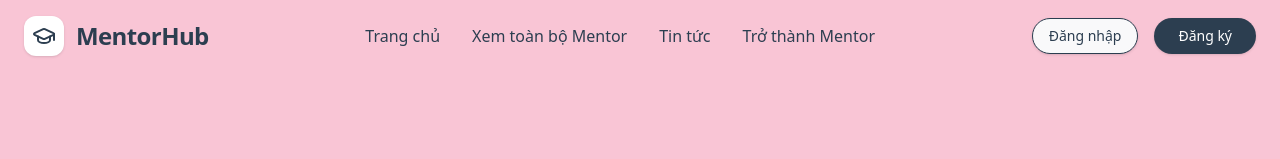
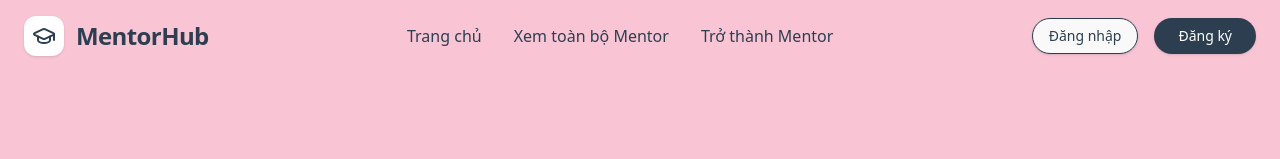
Before and after one commit to chuoois/MentorWeb, a React (Vite) app in the folder client/: page / in a window 1280 px wide. Shown: the top 159 px of the page. Built offline with nearby package versions, Linux system fonts and the light colour scheme.

Commit message:
no message

```diff
--- a/client/src/components/layouts/home-layouts/home-header.jsx
+++ b/client/src/components/layouts/home-layouts/home-header.jsx
@@ -41,9 +41,6 @@ export const Header = () => {
           </Link>
           <Link to="/listmentor" className="text-[#2C3E50] hover:text-white transition-colors font-medium">
             Xem toàn bộ Mentor
-          </Link>
-          <Link to="/news" className="text-[#2C3E50] hover:text-white transition-colors font-medium">
-            Tin tức
           </Link>
 
           {/* Nếu chưa login → Trở thành Mentor | Nếu login → Trang cá nhân */}
@@ -104,9 +101,6 @@ export const Header = () => {
           <Link to="/listmentor" className="block text-[#2C3E50] hover:text-white font-medium" onClick={() => setIsMenuOpen(false)}>
             Xem toàn bộ Mentor
           </Link>
-          <Link to="/news" className="block text-[#2C3E50] hover:text-white font-medium" onClick={() => setIsMenuOpen(false)}>
-            Tin tức
-          </Link>
 
           {/* Mobile: đổi Trở thành Mentor ↔ Trang cá nhân */}
           {!isLoggedIn ? (
```
